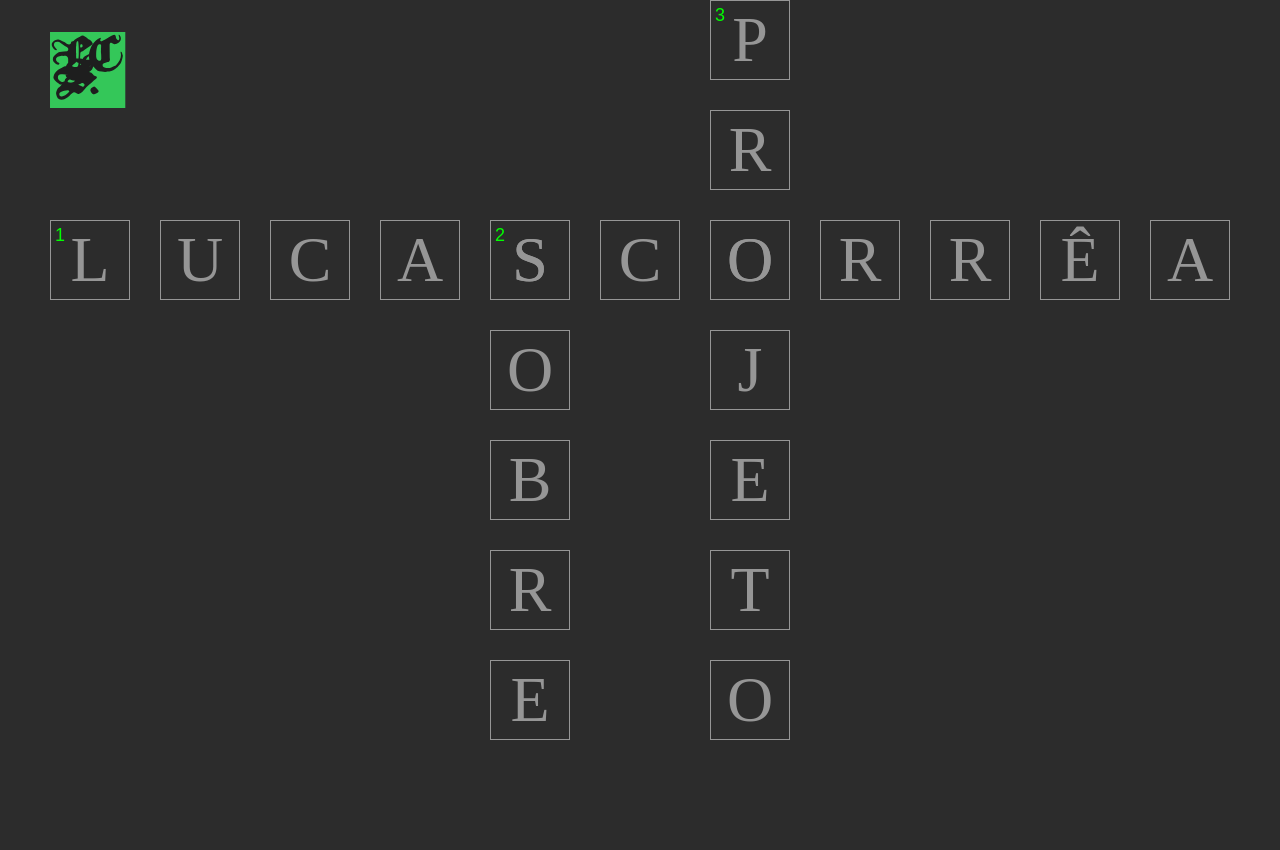
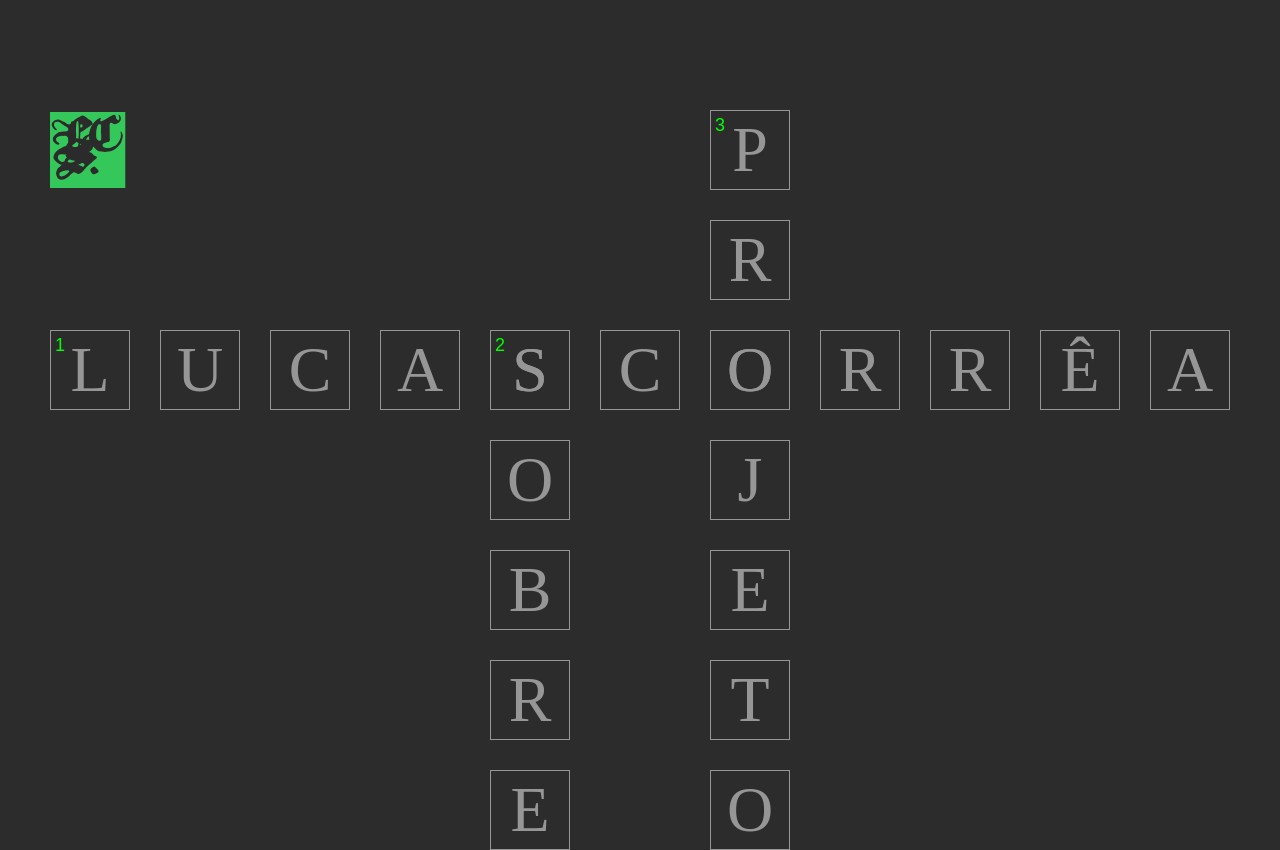
Before and after one commit to santos-lucasc/portfolio-crossword, a React (Vite) app: page / in a window 1280 px wide. Built offline with nearby package versions, Linux system fonts and the light colour scheme; a web font is replaced by a local one.

Commit message:
Alinhamento

```diff
--- a/src/App.css
+++ b/src/App.css
@@ -40,7 +40,7 @@
 .logo-wrapper {
   width: 80px;
   height: 80px;
-  transform: translateY(30px); /* Changed from -120px to -100px */
+  transform: translateY(0px); /* Changed from -120px to -100px */
 }
 
 .logo {
--- a/src/App.jsx
+++ b/src/App.jsx
@@ -6,47 +6,47 @@ function App() {
     <div className="app">
       <div className="crossword">
         {/* Logo positioned in its own container */}
-        <div className="logo-wrapper" style={{ gridRow: 1, gridColumn: 1 }}>
+        <div className="logo-wrapper" style={{ gridRow: 2, gridColumn: 1 }}>
           <img src="logo_lcs.svg" alt="LCS Logo" className="logo" />
         </div>
 
         {/* LUCAS CORREA (horizontal) */}
-        <div className="cell lucascorrea" style={{ gridRow: 3, gridColumn: 1 }}>
+        <div className="cell lucascorrea" style={{ gridRow: 4, gridColumn: 1 }}>
           <span className="number">1</span>
           L
         </div>
-        <div className="cell lucascorrea" style={{ gridRow: 3, gridColumn: 2 }}>U</div>
-        <div className="cell lucascorrea" style={{ gridRow: 3, gridColumn: 3 }}>C</div>
-        <div className="cell lucascorrea" style={{ gridRow: 3, gridColumn: 4 }}>A</div>
-        <div className="cell lucascorrea" style={{ gridRow: 3, gridColumn: 5 }}>S</div>
-        <div className="cell lucascorrea" style={{ gridRow: 3, gridColumn: 6 }}>C</div>
-        <div className="cell lucascorrea" style={{ gridRow: 3, gridColumn: 7 }}>O</div>
-        <div className="cell lucascorrea" style={{ gridRow: 3, gridColumn: 8 }}>R</div>
-        <div className="cell lucascorrea" style={{ gridRow: 3, gridColumn: 9 }}>R</div>
-        <div className="cell lucascorrea" style={{ gridRow: 3, gridColumn: 10 }}>Ê</div>
-        <div className="cell lucascorrea" style={{ gridRow: 3, gridColumn: 11 }}>A</div>
+        <div className="cell lucascorrea" style={{ gridRow: 4, gridColumn: 2 }}>U</div>
+        <div className="cell lucascorrea" style={{ gridRow: 4, gridColumn: 3 }}>C</div>
+        <div className="cell lucascorrea" style={{ gridRow: 4, gridColumn: 4 }}>A</div>
+        <div className="cell lucascorrea" style={{ gridRow: 4, gridColumn: 5 }}>S</div>
+        <div className="cell lucascorrea" style={{ gridRow: 4, gridColumn: 6 }}>C</div>
+        <div className="cell lucascorrea" style={{ gridRow: 4, gridColumn: 7 }}>O</div>
+        <div className="cell lucascorrea" style={{ gridRow: 4, gridColumn: 8 }}>R</div>
+        <div className="cell lucascorrea" style={{ gridRow: 4, gridColumn: 9 }}>R</div>
+        <div className="cell lucascorrea" style={{ gridRow: 4, gridColumn: 10 }}>Ê</div>
+        <div className="cell lucascorrea" style={{ gridRow: 4, gridColumn: 11 }}>A</div>
 
         {/* SOBRE (vertical) */}
-        <div className="cell sobre" style={{ gridRow: 3, gridColumn: 5 }}>
+        <div className="cell sobre" style={{ gridRow: 4, gridColumn: 5 }}>
           <span className="number">2</span>
           S
         </div>
-        <div className="cell sobre" style={{ gridRow: 4, gridColumn: 5 }}>O</div>
-        <div className="cell sobre" style={{ gridRow: 5, gridColumn: 5 }}>B</div>
-        <div className="cell sobre" style={{ gridRow: 6, gridColumn: 5 }}>R</div>
-        <div className="cell sobre" style={{ gridRow: 7, gridColumn: 5 }}>E</div>
+        <div className="cell sobre" style={{ gridRow: 5, gridColumn: 5 }}>O</div>
+        <div className="cell sobre" style={{ gridRow: 6, gridColumn: 5 }}>B</div>
+        <div className="cell sobre" style={{ gridRow: 7, gridColumn: 5 }}>R</div>
+        <div className="cell sobre" style={{ gridRow: 8, gridColumn: 5 }}>E</div>
 
         {/* PROJETO (vertical) */}
-        <div className="cell projeto" style={{ gridRow: 1, gridColumn: 7 }}>
+        <div className="cell projeto" style={{ gridRow: 2, gridColumn: 7 }}>
           <span className="number">3</span>
           P
         </div>
-        <div className="cell projeto" style={{ gridRow: 2, gridColumn: 7 }}>R</div>
-        <div className="cell projeto" style={{ gridRow: 3, gridColumn: 7 }}>O</div>
-        <div className="cell projeto" style={{ gridRow: 4, gridColumn: 7 }}>J</div>
-        <div className="cell projeto" style={{ gridRow: 5, gridColumn: 7 }}>E</div>
-        <div className="cell projeto" style={{ gridRow: 6, gridColumn: 7 }}>T</div>
-        <div className="cell projeto" style={{ gridRow: 7, gridColumn: 7 }}>O</div>
+        <div className="cell projeto" style={{ gridRow: 3, gridColumn: 7 }}>R</div>
+        <div className="cell projeto" style={{ gridRow: 4, gridColumn: 7 }}>O</div>
+        <div className="cell projeto" style={{ gridRow: 5, gridColumn: 7 }}>J</div>
+        <div className="cell projeto" style={{ gridRow: 6, gridColumn: 7 }}>E</div>
+        <div className="cell projeto" style={{ gridRow: 7, gridColumn: 7 }}>T</div>
+        <div className="cell projeto" style={{ gridRow: 8, gridColumn: 7 }}>O</div>
       </div>
     </div>
   )
```
Also changed, not shown: public/logo_lcs.svg.
